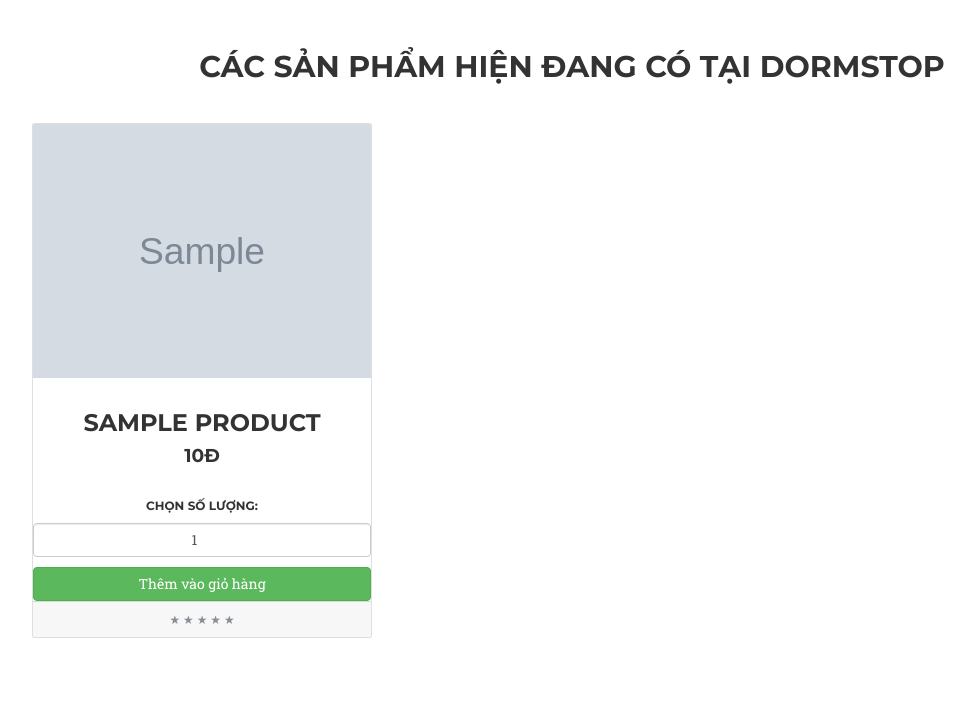
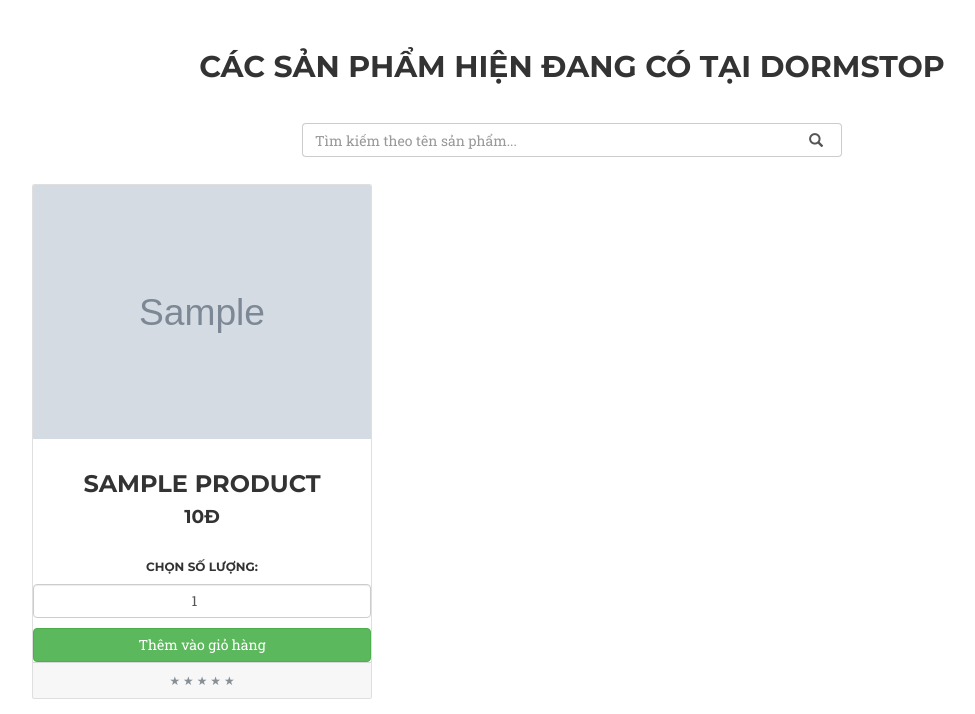
Before and after one commit to DormTeam/DormStop, a PHP site: page /viewproduct.php in a window 1280 px wide. Shown: the part 100-814 px from the top of the page, without its empty margins (68-1043 px from the left). Before the commit the page ends 738 px from the top, so only its background shows below. Run offline with PHP 8.4, Linux system fonts and the light colour scheme; tables that the repository leaves empty or names only in its code hold one stand-in row (values such as "Sample post"); grey boxes marked "Sample" are stand-in pictures; some web fonts are replaced.

Commit message:
Added: search function in product view

```diff
--- /dev/null
+++ b/css/search.css
@@ -0,0 +1,16 @@
+#imaginary_container{
+    margin-top:0%; /* Don't copy this */
+    margin-bottom: 5%;
+}
+.stylish-input-group .input-group-addon{
+    background: white !important;
+}
+.stylish-input-group .form-control{
+	border-right:0;
+	box-shadow:0 0 0;
+	border-color:#ccc;
+}
+.stylish-input-group button{
+    border:0;
+    background:transparent;
+}
--- a/viewproduct.php
+++ b/viewproduct.php
@@ -39,6 +39,7 @@
 
     <link href="css/animate.min.css" rel="stylesheet">
     <link href="css/responsive.css" rel="stylesheet">
+    <link rel="stylesheet" type="text/css" href="css/search.css">
 
 </head>
 
@@ -54,7 +55,29 @@
         </a>
     </nav>
     <h2 align="center" style="padding: 30px">Các sản phẩm hiện đang có tại DormStop</h2>
+
+
     <div class="container">
+      <div class="row">
+        <div class="col-sm-6 col-sm-offset-3">
+            <div id="imaginary_container">
+            <form action="viewproduct.php" method="get">
+                <div class="input-group stylish-input-group">
+                    <input name="keyword" type="text" class="form-control"  placeholder="Tìm kiếm theo tên sản phẩm..." >
+                    <span class="input-group-addon">
+                        <button type="submit" name="search" onclick="hide_products()">
+                            <span class="glyphicon glyphicon-search"></span>
+                        </button>
+                    </span>
+                </div>
+            </form>
+            </div>
+        </div>
+      </div>
+    </div>
+
+    <!--View all products from database-->
+    <div id="view_all_products" class="container">
     <?php
         $query = "SELECT * FROM product ORDER BY id ASC";
         $result = mysqli_query($connect, $query);
@@ -89,6 +112,61 @@
         } ?>
     </div>
 
+    <script type="text/javascript">
+      function hide_products() {
+        document.getElementById("view_all_products").innerHTML = '';
+      }
+    </script>
+
+
+
+
+    <!--Search from database -->
+    <div class="container">
+    <?php
+      if(isset($_GET["search"])) :?>
+      <?php
+        $query = "SELECT * FROM product ORDER BY id ASC";
+        $result = mysqli_query($connect, $query);
+        $keyword = $_GET["keyword"];
+        if(mysqli_num_rows($result) > 0)  {
+         while($row = mysqli_fetch_array($result))
+         {?>
+            <div>
+                <?php if($row["name"]==$keyword) :?>
+                 <form method="post" action="viewcart.php?action=add&id=<?php echo $row["id"]; ?>">
+                    <div class="col-lg-4 col-md-6 mb-4">
+                      <div class="card h-100">
+                        <img class="card-img-top" src="<?php echo $row["imgurl"]; ?>">
+                        <div class="card-body">
+                          <h3 align="center" class="card-title">
+                            <a><?php echo $row["name"]; ?></a>
+                          </h3>
+                          <h5 align="center" style="font-size: 14pt"><?php echo $row["price"]; ?>Đ</h5>
+                          <input type="hidden" name="hidden_name" value="<?php echo $row["name"]; ?>" />
+                          <input type="hidden" name="hidden_price" value="<?php echo $row["price"]; ?>" />
+                        </div>
+                          <h6 align="center">Chọn số lượng:</h6>
+                          <input class="text-center form-control" type="number" name="quantity" value="1" />
+                        <p></p>
+                        <input id="atcart" type="submit" name="add_to_cart" class="btn btn-success" value="Thêm vào giỏ hàng" />
+                        <div align="center" class="card-footer">
+                          <small class="text-muted">&#9733; &#9733; &#9733; &#9733; &#9733;</small>
+                        </div>
+                      </div>
+                    </div>
+                 </form>
+                 <?php endif; ?>
+            </div>
+        <?php }
+        } ?>
+        <?php echo "<script>document.getElementById('view_all_products').innerHTML = ''</script>"; ?>
+        <?php endif; ?>
+    </div>
+
+
+
+
 
 <!-- Bootstrap core JavaScript -->
 <script src="vendor/jquery/jquery.min.js"></script>
```
